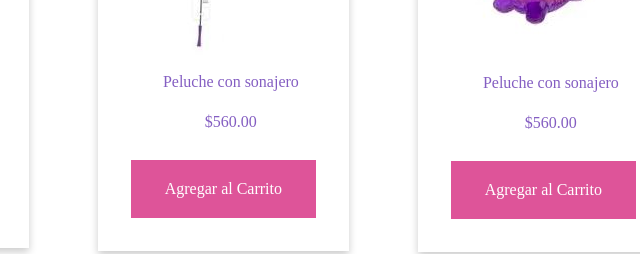
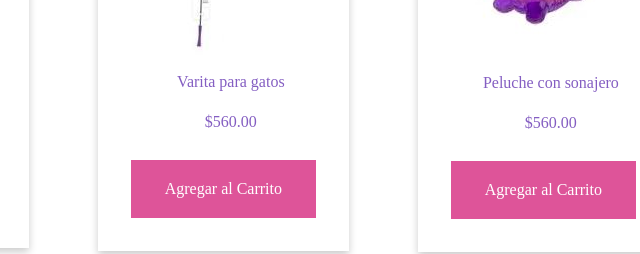
Before and after one commit to natacccha/meowcafeteria-javascript, a plain HTML site: page tienda.html in a window 1280 px wide. Shown: the part 1246-1500 px from the top of the page, 586-1226 px from the left. Drawn offline with nearby package versions, Linux system fonts and the light colour scheme; a web font is replaced by a local one.

Commit message:
Desafio: Interactuar con el HTML

```diff
--- a/tienda.html
+++ b/tienda.html
@@ -150,7 +150,7 @@
 
         <span>
           <div class="box"><img src="images/juguete11.jpg" alt="" /></div>
-          <p class="producto">Peluche con sonajero</p>
+          <p class="producto">Varita para gatos</p>
           <p class="precio">$560.00</p>
           <a class="botonComprar" href="#">Agregar al Carrito</a>
         </span>
```
